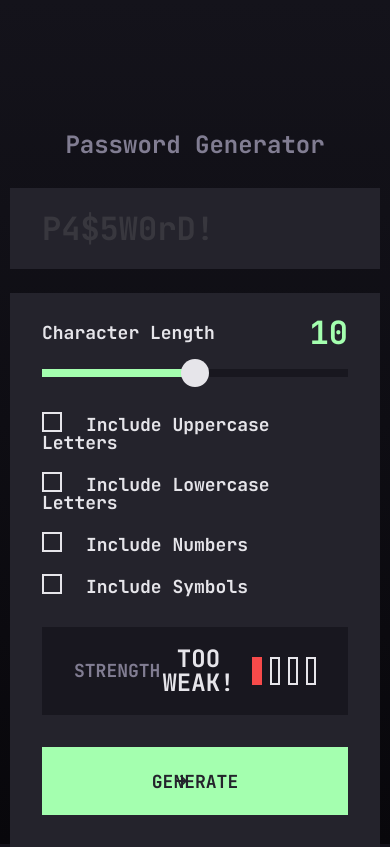
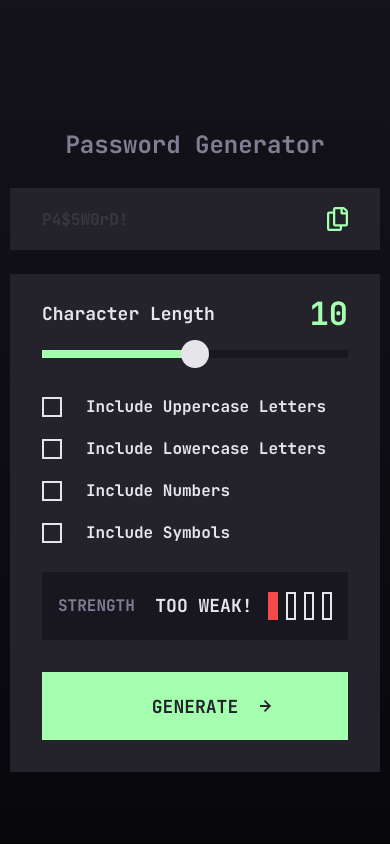
Before and after one commit to DmitriiFRS/Password-generator, a React (Create React App) app: page / in a window 390 px wide. Built offline with nearby package versions, Linux system fonts and the light colour scheme.

Commit message:
add responsive

```diff
--- a/src/App.css
+++ b/src/App.css
@@ -22,7 +22,7 @@
   display: flex;
   justify-content: space-between;
   margin: 31px 0 0 0;
-  padding: 19px 32px;
+  padding: 19px 22px 19px 32px;
 }
 .pass__input {
   background-color: transparent;
@@ -30,10 +30,12 @@
   color: #E6E5EA;
   opacity: 0.25;
   cursor: auto;
+  width: 100%;
 }
 .pass_copy-container {
   display: flex;
   position: relative;
+  flex: 0 1 auto;
 }
 .pass__copy-img-container {
   display: flex;
@@ -131,7 +133,7 @@
   width: 20px;
   border: 2px solid #E6E5EA;
   position: relative;
-  transform: translateY(1px);
+  transform: translateY(5px);
   cursor: pointer;
 }
 .checkboxes__checkbox:checked {
@@ -210,7 +212,7 @@ input[type=checkbox]:checked::after {
 }
 .pass-generate__icon {
   position: absolute;
-  right: 160px;
+  right: 30%;
   top: 28px;
   color: #24232C;
   transition: 0.3s;
@@ -220,3 +222,83 @@ input[type=checkbox]:checked::after {
 .pass-generate__btn:hover +.pass-generate__icon {
   color: #A4FFAF;
 }
+@media(max-width: 520px) {
+  .pass__input {
+    font-size: 24px;
+  }
+  .pass__copied {
+    font-size: 16px;
+    top: 9px;
+  }
+}
+@media(max-width: 470px) {
+  .pass-strength__title {
+    font-size: 16px;
+  }
+  .pass-strength__indicator-title {
+    font-size: 18px;
+  }
+  .pass-strength {
+    padding: 20px 16px;
+  }
+}
+@media(max-width: 420px) {
+  .pass__input {
+    font-size: 16px;
+  }
+  .pass__copied {
+    font-size: 10px;
+  }
+  .pass-generate__icon {
+    right: 25%;
+  }
+}
+@media(max-width: 400px) {
+  .checkboxes__block {
+    font-size: 16px;
+  }
+}
+@media(max-width: 385px) {
+  .pass-strength__title {
+    font-size: 14px;
+  }
+  .pass-strength__indicator-title {
+    font-size: 14px;
+  }
+  .pass-strength {
+    padding: 20px 10px;
+  }
+}
+@media(max-width: 370px) {
+  .checkboxes__block:not(:last-child) {
+    margin: 0 0 16px 0;
+  }
+  .checkboxes__title {
+    margin: 0 0 0 20px;
+  }
+  .pass__field {
+    padding: 19px 16px 19px 16px;
+  }
+  .main-block {
+    padding: 24px 16px 32px 16px;
+  }
+}
+@media(max-width: 355px) {
+  .pass-strength__title {
+    font-size: 12px;
+  }
+  .pass-strength__indicator-title {
+    font-size: 12px;
+  }
+  .pass-strength {
+    padding: 20px 6px;
+  }
+}
+@media(max-width: 333px) {
+  .checkboxes__title {
+    margin: 0 0 0 10px;
+  }
+  .checkboxes__block {
+    font-size: 15px;
+  }
+}
--- a/src/MainBlock/PassCheckboxes.tsx
+++ b/src/MainBlock/PassCheckboxes.tsx
@@ -1,6 +1,5 @@
 import { ChangeEvent } from "react";
-import { useSelector, useDispatch } from "react-redux";
-import { RootState } from "../Redux/Store";
+import { useDispatch } from "react-redux";
 import { changeSettings } from '../Redux/Slices/passgenSlice';
 type checkboxType = {
    id: number
@@ -8,7 +7,6 @@ type checkboxType = {
 }
 function PassCheckboxes () {
    const dispatch = useDispatch();
-   const settingArrays = useSelector((state: RootState) => state.passgen.passgenArray);
    function changePassConfig(e: ChangeEvent<HTMLInputElement>, index: number) {
       dispatch(changeSettings(index))
    }
--- a/src/PassField/PassField.tsx
+++ b/src/PassField/PassField.tsx
@@ -16,7 +16,7 @@ function PassField() {
    }
    return (
       <div className="pass__field">
-         <input value={passwordValue} readOnly placeholder='P4$5W0rD!' type="text" className="pass__input" />
+         <input value={passwordValue} readOnly placeholder='P4$5W0rD!' type="text" className="pass__input" style={{opacity: passwordValue.length > 0 ? 1 : ''}} />
          <div className="pass_copy-container">
             {isCopy && <span className="pass__copied">Copied</span>}
             <CopyToClipboard text={passwordValue}>
--- a/src/Redux/Slices/passgenSlice.ts
+++ b/src/Redux/Slices/passgenSlice.ts
@@ -1,13 +1,13 @@
 import {PayloadAction, createSlice} from '@reduxjs/toolkit';
-type config = {
-   letters: Array<string>
+type config<T> = {
+   letters: Array<T>
 }
 type passState = {
    password: string
    isCopy: boolean
    sliderValue: number
    passStatus: Array<boolean>
-   passLetters: Array<config>
+   passLetters: Array<config<string>>
    passgenArray: Array<string>
    strengthCount: number
 }
```
Also changed, not shown: src/imges/favicon-32x32.png (deleted).
